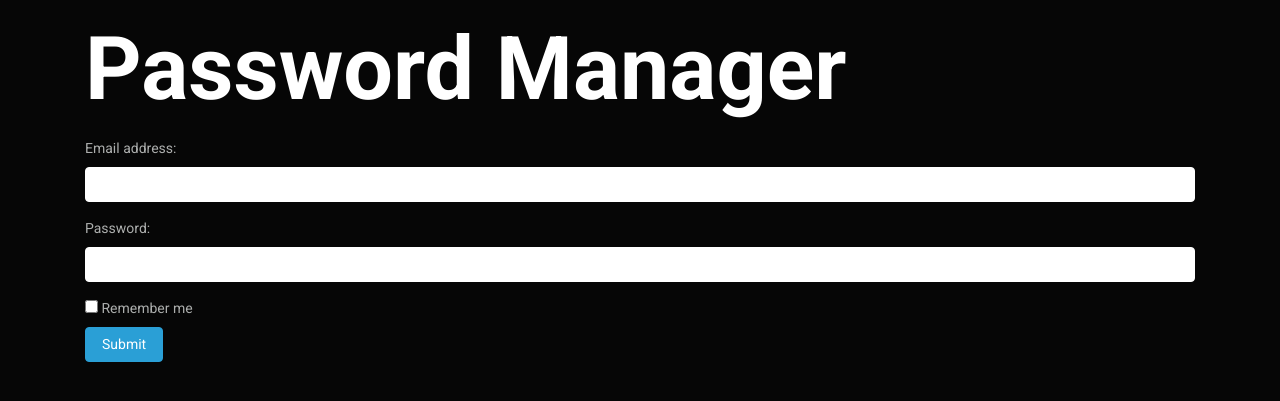
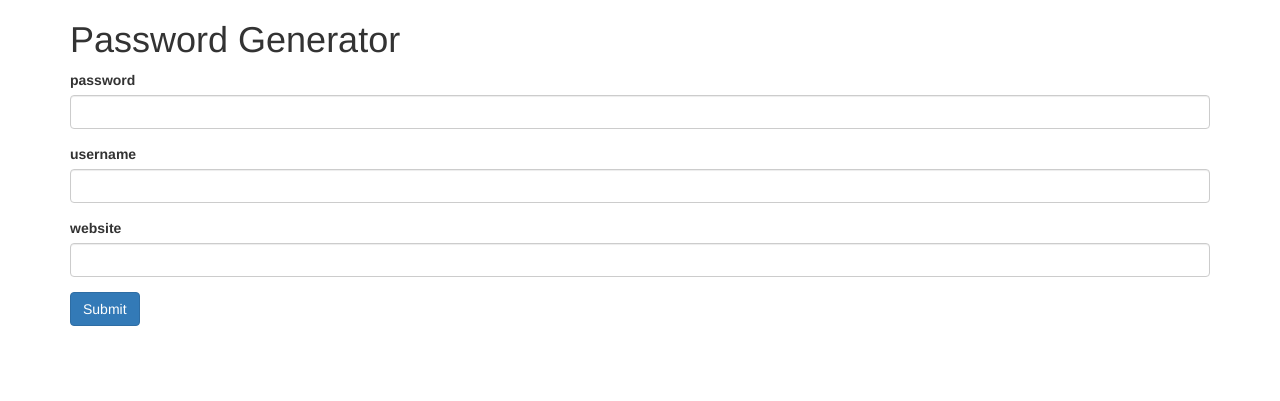
Before and after one commit to ozelsalih/anahtar, a Flask app: page / in a window 1280 px wide. Shown: the top 401 px of the page. Run offline with Flask 2, Linux system fonts and the light colour scheme; some libraries are stand-ins or nearby versions.

Commit message:
flask-wtf & flask-bootstrap imported

```diff
--- a/app/app.py
+++ b/app/app.py
@@ -1,23 +1,51 @@
-import random, hashlib, string
-from flask import Flask, render_template, request
+import random
+import hashlib
+import string
+from flask_bootstrap import Bootstrap
+from flask import Flask, render_template, request, url_for
+from flask_wtf import FlaskForm
+from wtforms import StringField, PasswordField
+from wtforms.validators import InputRequired, Length, AnyOf, URL
 
-SECRET_KEY = ''.join(random.choices(string.ascii_uppercase + string.digits, k=16))
-HASHED_SECRET_KEY = hashlib.sha256()
-HASHED_SECRET_KEY.update(bytes(SECRET_KEY, encoding='utf-8'))
-SECRET_KEY = HASHED_SECRET_KEY.digest()
+SECRET_KEY = ''.join(random.choices(
+    string.ascii_uppercase + string.digits, k=16))
+hashed_secret_key = hashlib.sha256()
+hashed_secret_key.update(bytes(SECRET_KEY, encoding='utf-8'))
+SECRET_KEY = hashed_secret_key.digest()
 
 app = Flask(__name__)
 app.config['SECRET_KEY'] = SECRET_KEY
 
-hashed_password = hashlib.sha256()
-hashed_password.update(b"This is a")
-hashed_password.update(b" great python tutorial.")
-hashed_password.digest()
+Bootstrap(app)
 
-@app.route('/', methods=['GET', 'POST'])
+# hashed_password = hashlib.sha256()
+# hashed_password.update(b"This is a")
+# hashed_password.update(b" great python tutorial.")
+# hashed_password.digest()
+
+class PasswordForm(FlaskForm):
+    masterpassword = PasswordField('password', validators=[InputRequired()])
+    username = StringField('username', validators=[InputRequired(), Length(6,10)])
+    website = StringField('website', validators=[InputRequired(), URL()])
+
+@app.route('/', methods=['POST', 'GET'])
 def index():
-    if request.method == 'GET':
-        return render_template("index.html")
+    form = PasswordForm()
+
+    if request.method == 'POST':
+        if form.validate_on_submit():
+            masterpassword = form.masterpassword.data
+            username = form.username.data
+            website = form.website.data
+            return("{}{}{}".format(masterpassword, username, website))
+    else:
+        return render_template("index.html", form=form)
+
+
+@app.route('/hash', methods=['POST'])
+def hash():
+    form = PasswordForm()
+
 
 
 if __name__ == '__main__':
--- a/app/templates/index.html
+++ b/app/templates/index.html
@@ -1,34 +1,24 @@
-<!DOCTYPE html>
-<html lang="en">
-<head>
-    <meta charset="UTF-8">
-    <meta http-equiv="X-UA-Compatible" content="IE=edge">
-    <meta name="viewport" content="width=device-width, initial-scale=1.0">
-    <link rel="stylesheet" href="https://stackpath.bootstrapcdn.com/bootswatch/4.5.2/cyborg/bootstrap.min.css" integrity="sha384-nEnU7Ae+3lD52AK+RGNzgieBWMnEfgTbRHIwEvp1XXPdqdO6uLTd/NwXbzboqjc2" crossorigin="anonymous">    <title>Password Manager</title>
-</head>
-<body>
-    <div class="container">
+{% extends "bootstrap/base.html" %}
+{% import "bootstrap/wtf.html" as wtf %}
+
+{% block title %}
+Password Generator
+{% endblock %}
+{% block content %}
+<div class="container">
     <div class="hero my-3">
-        <h1 class="display-2 font-weight-bold">
-            Password Manager
+        <h1 class="display-1 font-weight-bold">
+            Password Generator
         </h1>
     </div>
     <div class="forms my-3">
-        <form action="/action_page.php">
-            <div class="form-group">
-                <label for="email">Email address:</label>
-                <input type="email" class="form-control" id="email">
-            </div>
-            <div class="form-group">
-                <label for="pwd">Password:</label>
-                <input type="password" class="form-control" id="pwd">
-            </div>
-            <div class="checkbox">
-                <label><input type="checkbox"> Remember me</label>
-            </div>
+        <form action="{{ url_for('index') }}" method="POST">
+            {{ form.csrf_token }}
+            {{ wtf.form_field(form.masterpassword) }}
+            {{ wtf.form_field(form.username) }}
+            {{ wtf.form_field(form.website) }}
             <button type="submit" class="btn btn-primary">Submit</button>
         </form>
     </div>
-    </div>
-</body>
-</html>
+</div>
+{% endblock %}
--- /dev/null
+++ b/requirements.txt
@@ -0,0 +1,3 @@
+flask
+flask-wtf
+flask-bootstrap
```
Also changed, not shown: 1 other file.
